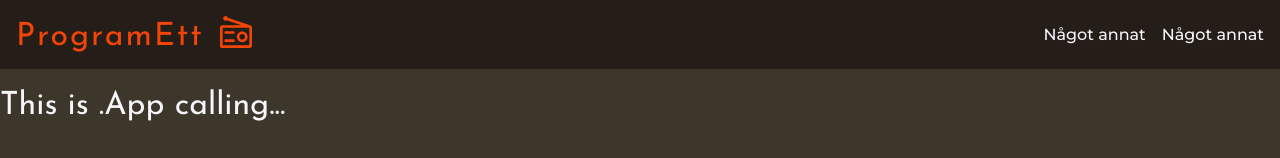
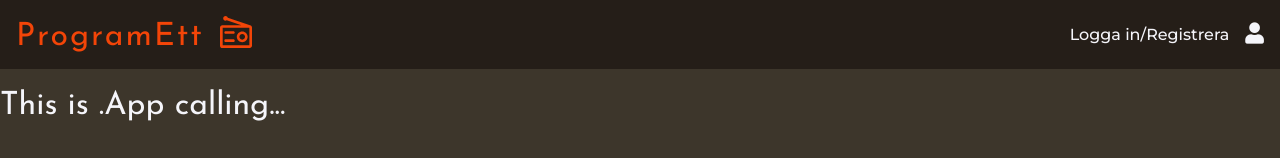
Before and after one commit to chris-mbg/radio-application, a React (Create React App) app: page / in a window 1280 px wide. Shown: the top 158 px of the page. Built offline with nearby package versions, Linux system fonts and the light colour scheme.

Commit message:
Added link names but not real functionality

```diff
--- a/src/components/Navbar.js
+++ b/src/components/Navbar.js
@@ -11,8 +11,8 @@ const Navbar = () => {
         {/* </div> */}
       </NavLink>
       <div className={styles.linkWrapper}>
-        <NavLink to="/">Något annat</NavLink>
-        <NavLink to="/">Något annat</NavLink>
+        <NavLink to="/">Logga in/Registrera</NavLink>
+        <NavLink to="/"><i class="fas fa-user fa-lg"></i></NavLink>
       </div>
     </nav>
   );
--- a/src/css/Navbar.module.css
+++ b/src/css/Navbar.module.css
@@ -17,8 +17,9 @@
   align-items: flex-end;
 }
 .navLogo {
-  color: rgb(243, 69, 8);
+  color: #f34508;
   font-family: 'Josefin Sans', sans-serif;
+  /* text-shadow: 2px 2px #3d362b; */
   letter-spacing: 2px;
   font-size: 2rem;
   /* line-height: 3rem; */
```
